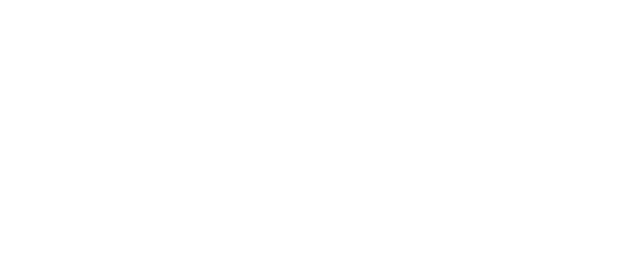
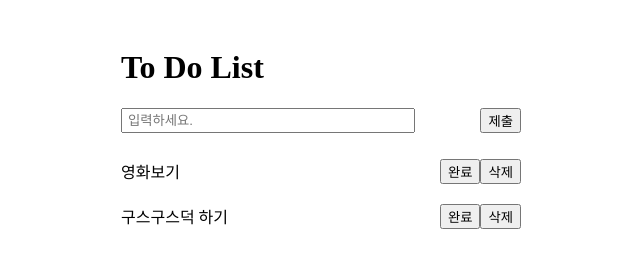
Before and after one commit to heereal/VanillaJS_ToDoList, a plain HTML site: page index.html in a window 1280 px wide. Shown: the whole page, without its empty margins (319-959 px from the left). Drawn offline with Linux system fonts and the light colour scheme.

Commit message:
design: html, css 투두리스트 기초 틀 완성

```diff
--- a/global.css
+++ b/global.css
@@ -0,0 +1,31 @@
+.wrapper {
+  padding: 20px;
+  display: flex;
+  justify-content: center;
+}
+
+.input-box {
+  width: 400px;
+  display: flex;
+  justify-content: space-between;
+}
+
+.input-box > input {
+    width: 70%;
+    padding: 0 5px;
+}
+
+.todo-list {
+  width: 400px;
+  padding: 0;
+}
+
+.todo-item {
+  display: flex;
+  padding: 10px 0;
+  justify-content: space-between;
+}
+
+.todo-btns {
+  display: flex;
+}
--- a/index.html
+++ b/index.html
@@ -1,12 +1,40 @@
 <!DOCTYPE html>
 <html lang="ko">
-<head>
-    <meta charset="UTF-8">
-    <meta http-equiv="X-UA-Compatible" content="IE=edge">
-    <meta name="viewport" content="width=device-width, initial-scale=1.0">
-    <title>Document</title>
-</head>
-<body>
+  <head>
+    <meta charset="UTF-8" />
+    <meta http-equiv="X-UA-Compatible" content="IE=edge" />
+    <meta name="viewport" content="width=device-width, initial-scale=1.0" />
+    <link rel="stylesheet" href="./global.css" />
+    <title>ToDoList</title>
+  </head>
 
-</body>
+  <body>
+    <div class="wrapper">
+      <div class="todo-box">
+        <h1>To Do List</h1>
+        <div class="input-box">
+          <input placeholder="입력하세요." />
+          <button>제출</button>
+        </div>
+        <div>
+          <ul class="todo-list">
+            <li class="todo-item">
+              <div>영화보기</div>
+              <div class="todo-btns">
+                <button>완료</button>
+                <button>삭제</button>
+              </div>
+            </li>
+            <li class="todo-item">
+              <div>구스구스덕 하기</div>
+              <div class="todo-btns">
+                <button>완료</button>
+                <button>삭제</button>
+              </div>
+            </li>
+          </ul>
+        </div>
+      </div>
+    </div>
+  </body>
 </html>
```
